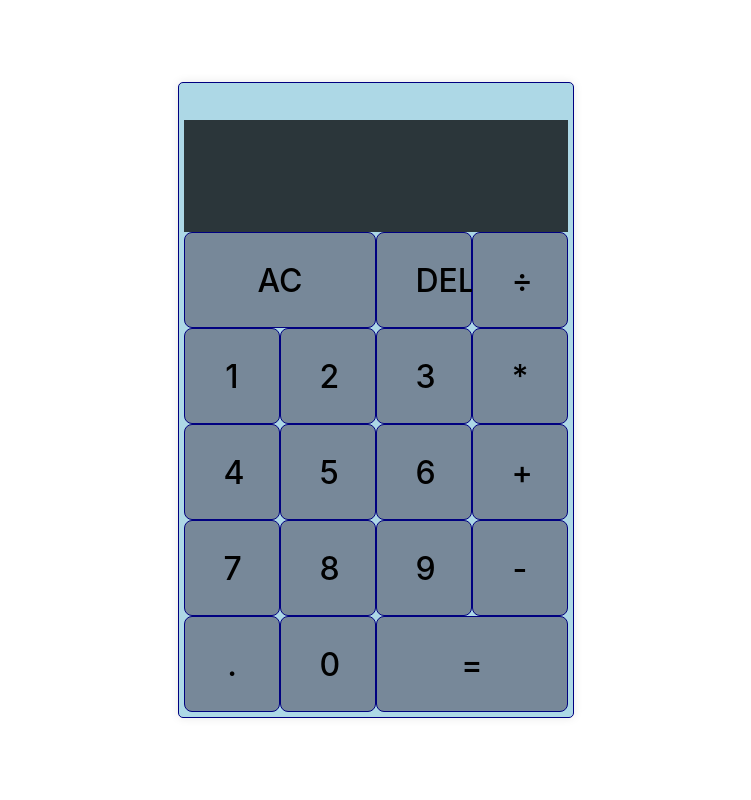
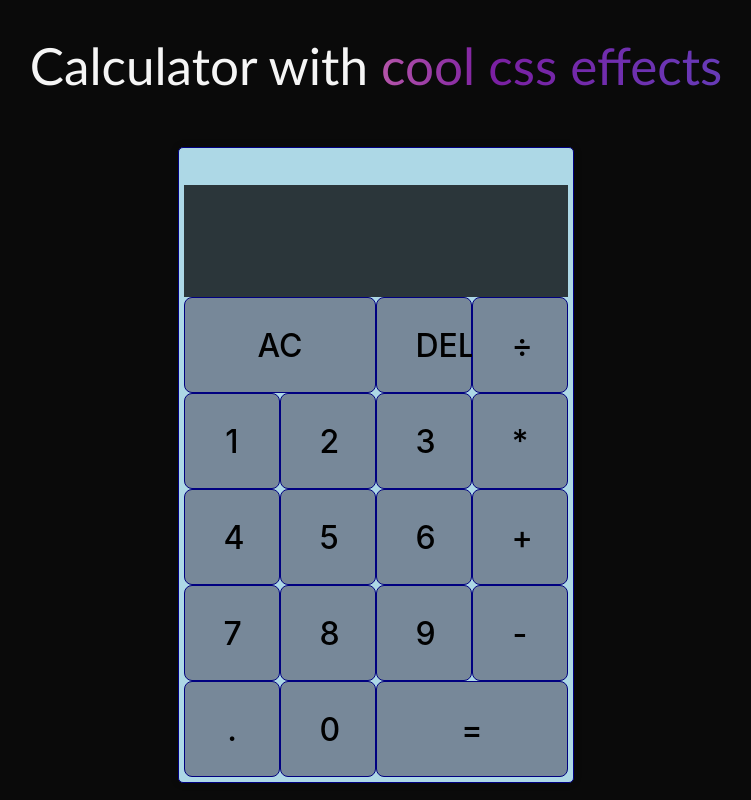
Before and after one commit to katleschris/Count, a React (Vite) app: page / in a window 1280 px wide. Shown: the whole page, without its empty margins (264-1015 px from the left). Built offline with nearby package versions, Linux system fonts and the light colour scheme.

Commit message:
Added text gradient animation

```diff
--- a/src/App.css
+++ b/src/App.css
@@ -1,6 +1,49 @@
-#root {
-  max-width: 1280px;
-  margin: 0 auto;
-  padding: 2rem;
+:root{
+  --pink: rgb(244, 143, 177);
+  --purple: rgb(123, 31, 162);
+  --violet: rgb(103, 58, 183);
+}
+@keyframes background-pan {
+  from{
+    background-position: 0% center;
+  }
+  to{
+    background-position: -200% center;
+  }
+}
+
+#root{
+  background-color: rgb(10, 10, 10);
+  display: grid;
+  height: 100vh;
+  width: 100vw;
+  margin: 0px;
+  overflow: hidden;
+  place-items: center;
+}
+
+h1{
+  color: whitesmoke;
+  font-family: 'Trebuchet MS', 'Lucida Sans Unicode', 'Lucida Grande', 'Lucida Sans', Arial, sans-serif;
+  font-weight: 400;
+  font-size:x-small;
+  margin: 0;
+  padding: 20px;
   text-align: center;
 }
+
+h1 > .cool {
+  animation: background-pan 3s linear infinite;
+  background: linear-gradient(
+    to right,
+    var(--pink),
+    var(--purple),
+    var(--violet),
+    var(--pink)
+  );
+  background-size: 200%;
+  background-clip: text;
+  -webkit-background-clip: text;
+  -webkit-text-fill-color: transparent;
+  white-space: nowrap;
+}
--- a/src/App.jsx
+++ b/src/App.jsx
@@ -4,9 +4,10 @@ import Calculator from './Calculator';
 
 function App() {
   return (
-    <div className="App">
+    <>
+      <h1>Calculator with <span className='cool'>cool css effects</span></h1>
       <Calculator />
-    </div>
+    </>
   );
 }
 
```
